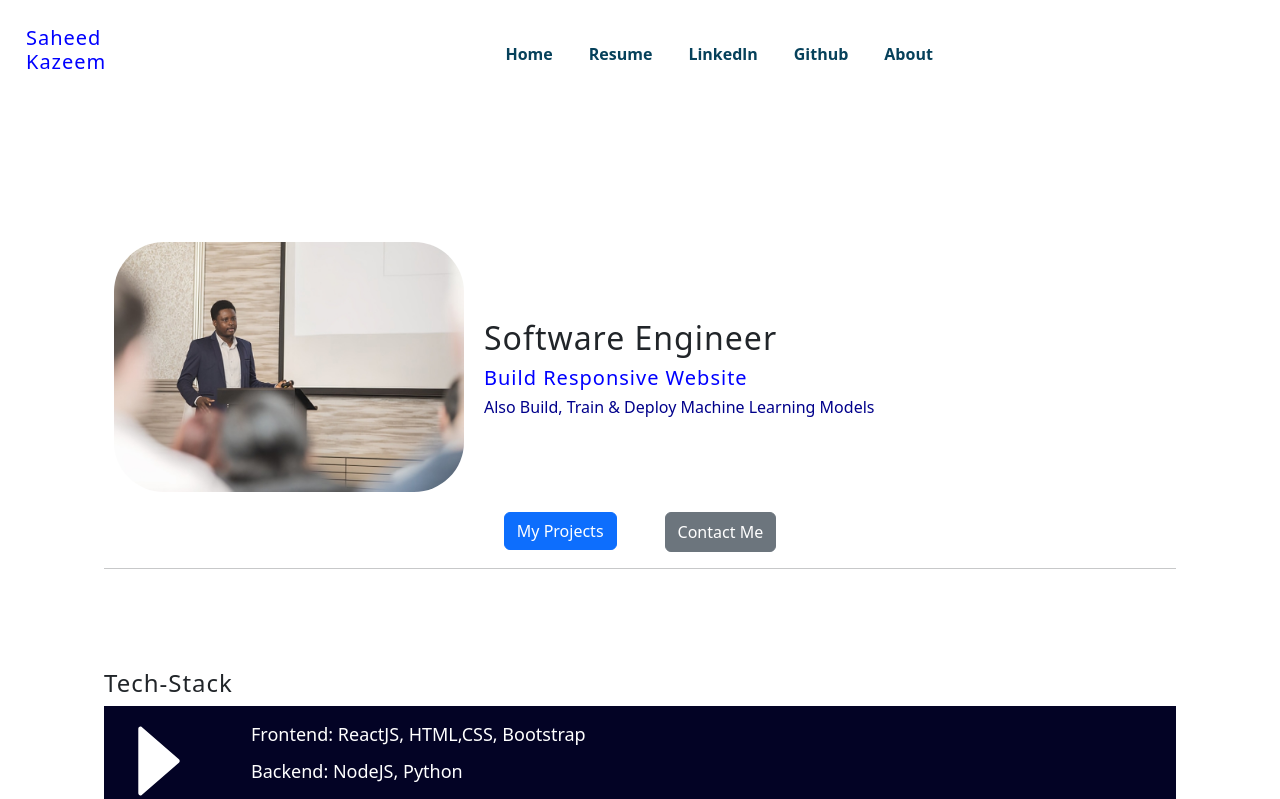
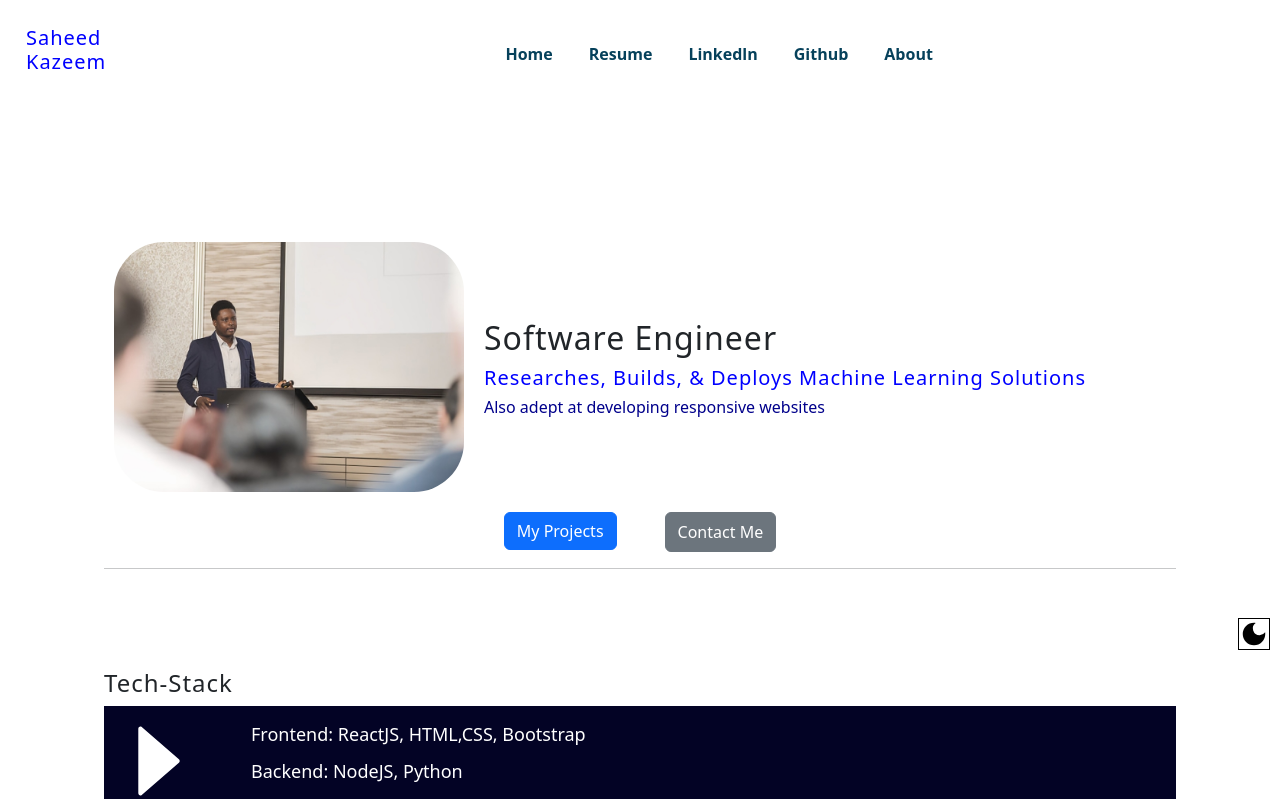
Before and after one commit to Kash5794/portfolio, a React (Create React App) app: page / in a window 1280 px wide. Shown: the top 799 px of the page. Built offline with nearby package versions, Linux system fonts and the light colour scheme.

Commit message:
another commit

```diff
--- a/public/index.html
+++ b/public/index.html
@@ -26,7 +26,7 @@
     -->
     <title>Saheed Kazeem</title>
   </head>
-  <body>
+  <body >
     <noscript>You need to enable JavaScript to run this app.</noscript>
     <div id="root"></div>
     <!--
--- a/src/App.css
+++ b/src/App.css
@@ -65,6 +65,7 @@ html {
 }
 
 body {
+
 
   font-family: system-ui, -apple-system, BlinkMacSystemFont, 'Segoe UI', Roboto, Oxygen, Ubuntu, Cantarell, 'Open Sans', 'Helvetica Neue', sans-serif,
   Segoe UI, Roboto, Helvetica, Arial, sans-serif, Apple Color Emoji, Segoe UI Emoji, Segoe UI Symbol;
@@ -170,11 +171,11 @@ header{
   padding: 1rem;
   background-color:white;
   width: 100%;
-  color: #06415B;
   top: 0;
   transition:  height 1s;
   font-weight: bold;
   position: sticky;
+
 }
 
 .sub-header{
@@ -199,7 +200,7 @@ font-weight: bold;
   flex-wrap:wrap;
   justify-content:center;
   transition: var(--transition);
-  color: #06415B;
+
 }
 
 .menu-container div{
@@ -208,12 +209,9 @@ font-weight: bold;
   padding: 10px;
 
 }
-.menu-container div a{
-  color: #06415B;
-}
 
 .menu-container-block{
-  color: #06415B;
+
   transition: var(--transition);
 }
 .menu-container-block hr{
@@ -242,17 +240,28 @@ border: 0.5px solid white;
   }
 }
 /*section*/
-
+.section-parent{
+  width: 100%;
+  padding-top: 100px;
+  margin: 0;
+}
 .section{
   margin: 0 auto;
   width: var(--view-width);
   max-width: var(--max-width);
   padding:1.5rem;
   color: dark;
- margin-top: 100px;
 
 
 
+
+}
+.dark-mode{
+  position:fixed;
+  bottom:150px;
+  right:10px;
+  border:1px solid black;
+  cursor:pointer
 }
 .image-container{
   padding: 10px;
@@ -524,11 +533,9 @@ margin-top: 20px;
 
 header a{
   text-decoration: none;
-  color: #06415B;
+
 }
-header a:visited{
-  color: #06415B;
-}
+
 
 .project-container h5{
 margin-bottom: 10px;
--- a/src/App.js
+++ b/src/App.js
@@ -16,6 +16,7 @@ function App() {
   //const nodeMailer = require('nodemailer');
 
   return (
+
     <Router>
     <div className="App">
     <Header/>
@@ -38,6 +39,7 @@ function App() {
       {showMessagePane&&<Contact/>}
     </div>
     </Router>
+
   );
 }
 
--- a/src/Context.jsx
+++ b/src/Context.jsx
@@ -6,7 +6,7 @@ const AppProvider = ({children})=> {
 const [showMenuContainer, setMenuContainer] = useState(false)
 const [headerColor,setHeaderColor]= useState(null)
 const[showMessagePane, setMessagePane] = useState(false)
-
+const [bodyColor, setBodyColor] = useState(false)
 
 const[messageSent, setMessageSent] = useState(false)
 
@@ -54,7 +54,7 @@ window.addEventListener('resize', updateScreenWidth)
 
 
   return (
-   <AppContext.Provider value={{setMessageSent,messageSent,screenWidth, handleMenuContainer, showMenuContainer,headerColor,handleContactClick,showMessagePane}}>
+   <AppContext.Provider value={{setMessageSent,messageSent,screenWidth, handleMenuContainer, showMenuContainer,headerColor,handleContactClick,showMessagePane,bodyColor,setBodyColor}}>
             {children}
    </AppContext.Provider>
   )
--- a/src/components/Header.jsx
+++ b/src/components/Header.jsx
@@ -4,7 +4,7 @@ import { FcMenu } from "react-icons/fc";
 import {Link} from 'react-router-dom';
 import CV from '../pdf/CV.pdf'
 const Header = () => {
-const {screenWidth,showMenuContainer,handleMenuContainer,headerColor}= useGlobalContext()
+const {screenWidth,showMenuContainer,handleMenuContainer,headerColor,bodyColor,setBodyColor}= useGlobalContext()
 
 
 
@@ -12,37 +12,38 @@ const {screenWidth,showMenuContainer,handleMenuContainer,headerColor}= useGlobal
 if (screenWidth <=446){
 
     console.log(headerColor)
-    return <header style={{height:headerColor?'220px':'60px'}}>
+    return <header style={{height:headerColor?'220px':'60px',backgroundColor:bodyColor?'#191919':'white'}}>
     <div className='sub-header' >
 
-    <div className='menu-title'>
+    <div className='menu-title' style={{color:bodyColor?'white':'blue'}}>
        <h5>Saheed Kazeem</h5>
    </div>
 <FcMenu size={30} color='white' onClick={handleMenuContainer} style={{cursor:'pointer'}} />
     </div>
    {showMenuContainer && <div className='menu-container-block'>
-   <div><Link  to='/'> Home </Link> </div><hr></hr>
-    <div><Link  to={CV} download='KazeemSaheedCV' target="_blank" rel="noreferrer">Resume</Link></div><hr></hr>
-    <div><a href='https://linkedin.com/in/i-am-kazeem-saheed' target='_blank'>Linkedln</a></div><hr></hr>
-    <div><a href='https://github.com/Kash5794' target='_blank'>Github</a></div><hr></hr>
-    <div>About</div>
+   <div><Link style={{color:bodyColor?'white':'#06415B'}}  to='/'> Home </Link> </div><hr></hr>
+    <div><Link style={{color:bodyColor?'white':'#06415B'}}  to={CV} download='KazeemSaheedCV' target="_blank" rel="noreferrer">Resume</Link></div><hr></hr>
+    <div><a style={{color:bodyColor?'white':'#06415B'}} href='https://linkedin.com/in/i-am-kazeem-saheed' target='_blank'>Linkedln</a></div><hr></hr>
+    <div><a style={{color:bodyColor?'white':'#06415B'}} href='https://github.com/Kash5794' target='_blank'>Github</a></div><hr></hr>
+    <div style={{color:bodyColor?'white':'#06415B'}}>About</div>
     </div>}
 
    </header>
 }
+/**#06415B */
   return (
-    <header>
-   <div className='sub-header'>
-   <div className='menu-title'>
+    <header style={{backgroundColor:bodyColor?'#191919':'white'}}>
+   <div className='sub-header' >
+   <div className='menu-title' style={{color:bodyColor?'white':'blue'}}>
         <h5>Saheed Kazeem</h5>
     </div>
 
-    <div className='menu-container'>
-    <div><Link style={{color:'#06415B'}}  to='/'> Home </Link> </div>
-    <div><Link style={{color:'#06415B'}}   to={CV} download='KazeemSaheedCV' target="_blank" rel="noreferrer">Resume</Link></div>
-    <div><a href='https://linkedin.com/in/i-am-kazeem-saheed' target='_blank'>Linkedln</a></div>
-    <div><a href='https://github.com/Kash5794' target='_blank'>Github</a></div>
-    <div>About</div>
+    <div className='menu-container' >
+    <div><Link style={{color:bodyColor?'white':'#06415B'}}  to='/'> Home </Link> </div>
+    <div><Link style={{color:bodyColor?'white':'#06415B'}}  to={CV} download='KazeemSaheedCV' target="_blank" rel="noreferrer">Resume</Link></div>
+    <div><a style={{color:bodyColor?'white':'#06415B'}} href='https://linkedin.com/in/i-am-kazeem-saheed' target='_blank'>Linkedln</a></div>
+    <div><a style={{color:bodyColor?'white':'#06415B'}} href='https://github.com/Kash5794' target='_blank'>Github</a></div>
+    <div style={{color:bodyColor?'white':'#06415B'}}>About</div>
     </div>
    </div>
 
--- a/src/components/Machine.jsx
+++ b/src/components/Machine.jsx
@@ -16,6 +16,9 @@ const Machine= () => {
     <div className='description'>
     <h4>Recent Projects</h4>
     <h5><a href='https://doi.org/10.1109/NFV-SDN59219.2023.10329745'>Heterogeneous Graph Transformer for Advanced Persistent Threat Classification in Wireless Networks</a></h5>
+
+
+
     <img src={HGT} className='image-size'/>
 
     </div>
--- a/src/components/Section.jsx
+++ b/src/components/Section.jsx
@@ -17,6 +17,7 @@ import {ImPointRight} from 'react-icons/im'
 import { BarChart } from '@mui/x-charts/BarChart';
 import { BarPlot } from '@mui/x-charts/BarChart';
 import { AiFillCaretRight } from "react-icons/ai";
+import { MdDarkMode } from "react-icons/md";
 
 import Paper from '@mui/material/Paper';
 import Box from '@mui/material/Box';
@@ -30,41 +31,48 @@ import { ChartsXAxis } from '@mui/x-charts/ChartsXAxis';
 import { ChartsYAxis } from '@mui/x-charts/ChartsYAxis';
 
 const Section = () => {
-  const {handleContactClick}= useGlobalContext()
+  const {handleContactClick,bodyColor,setBodyColor}= useGlobalContext()
 
-const [hand, setHand] = useState(false)
+const [togglerColor, setTogglerColor] = useState('black')
 
-useEffect(()=>{
 
-setInterval(()=>{
-  if(hand){
-    setHand(false)
+const setToggleMode= ()=>{
+
+  if (bodyColor){
+    setBodyColor(false)
+    setTogglerColor('black')
   }
+
   else{
-    setHand(true)
+    setBodyColor(true)
+    setTogglerColor('white')
   }
-  },1000)
-},[])
+}
+
+
+
 
   return (
+    <div className='section-parent' style={{backgroundColor:bodyColor?'#191919':'white'}}>
+
 <div className='section'>
 
 <div className='image-container'>
 
 <img src={profile} alt='profile'/>
-    <div>
-<h2>Software Engineer</h2>
-<h5 style={{color:'blue'}}>Build Responsive Website</h5>
-<h6 style={{color:'darkblue'}}>Also Build, Train & Deploy Machine Learning Models</h6>
+<div >
+<h2 style={{color:bodyColor?'white':''}}>Software Engineer</h2>
+<h5 style={{color:bodyColor?'white':'blue'}}>Researches, Builds, & Deploys Machine Learning Solutions</h5>
+<h6 style={{color:bodyColor?'white':'darkblue'}}>Also adept at developing responsive websites</h6>
 </div>
 
 </div>
 <div className='d-flex justify-content-center gap-5' >
-    <button type="button" class="btn btn-primary " ><a href='#scroll-project'>My Projects</a></button>
-<button type="button" class="btn btn-secondary"><a href='#scroll-contact'>Contact Me</a></button>
+<button type="button" className="btn btn-primary " ><a href='#scroll-project'>My Projects</a></button>
+<button type="button" className="btn btn-secondary"><a href='#scroll-contact'>Contact Me</a></button>
 </div>
 <hr></hr>
-<h4 style={{marginTop:'100px'}}>Tech-Stack</h4>
+<h4 style={{marginTop:'100px',color:bodyColor?'white':''}}>Tech-Stack</h4>
 <div className='tech-stack'>
 
 <AiFillCaretRight size={100} />
@@ -81,7 +89,7 @@ setInterval(()=>{
 
 <hr></hr>
 
-<h4 >Tech Meetup & Conferences</h4>
+<h4 style={{color:bodyColor?'white':''}}>Tech Meetup & Conferences</h4>
 <div className='activities'>
 
 <div>
@@ -113,7 +121,7 @@ setInterval(()=>{
 
 <div className='introduction' id="scroll-project">
 
-    <h5 className='p-2'>Projects</h5>
+<h4 className='p-2' style={{color:bodyColor?'white':''}}>Projects</h4>
 
 
 <div className='technology-stack-container'>
@@ -138,11 +146,25 @@ setInterval(()=>{
 </div>
 
 
+<div className='dark-mode' onClick={setToggleMode}>
+<MdDarkMode size={30} color={togglerColor}/>
+
+</div>
+
+
+
+</div>
+
+
+
+
+
 
 
 
 
     </div>
+
   )
 }
 
--- a/src/index.js
+++ b/src/index.js
@@ -7,9 +7,11 @@ import 'bootstrap/dist/css/bootstrap.css';
 
 const root = ReactDOM.createRoot(document.getElementById('root'));
 root.render(
+
   <AppProvider>
     <App />
   </AppProvider>
+
 );
 
 // If you want to start measuring performance in your app, pass a function
```
Also changed, not shown: 1 other file (tests, documents, lock files or other folders). Lines whose indentation alone changed are shown as unchanged.
